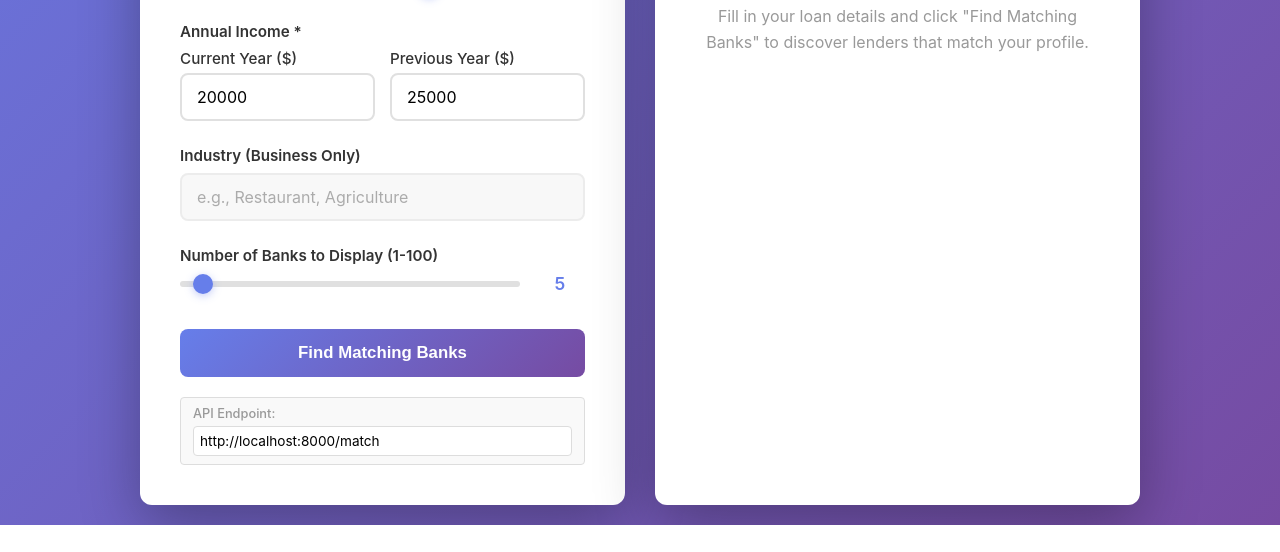
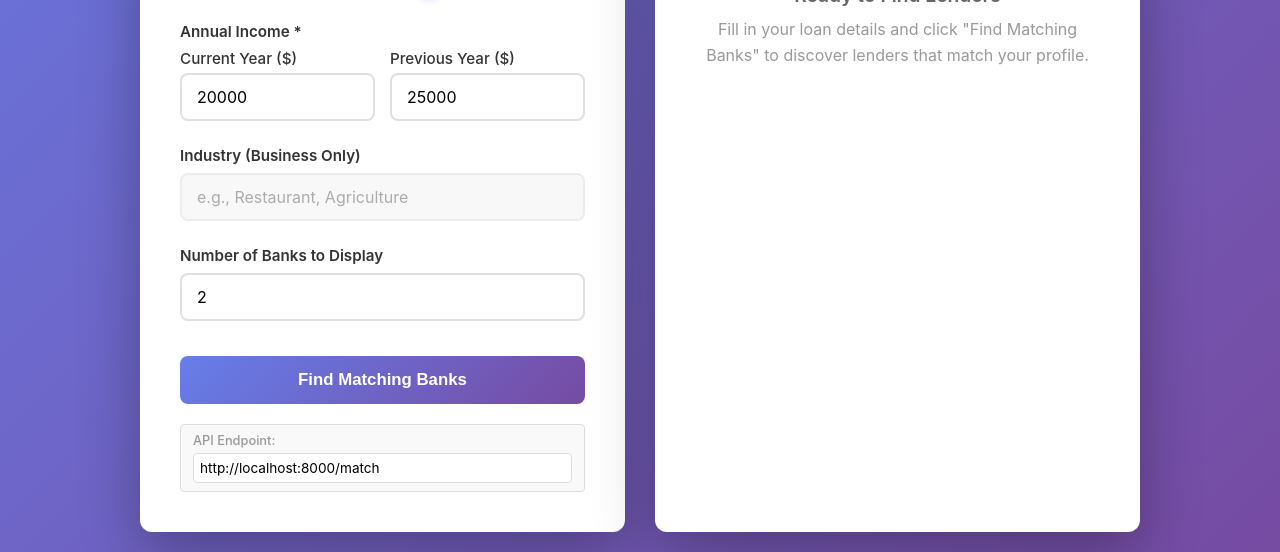
Before and after one commit to ittai-rovnick/lama, a website: page frontend/index.html in a window 1280 px wide. Shown: the part 694-1246 px from the top of the page. Before the commit the page ends 1219 px from the top, so only its background shows below. Drawn offline with Linux system fonts and the light colour scheme.

Commit message:
Update bank limit to use number input with default 2
Frontend changes:
- Replace range slider with number input field
- Default value: 2 (was 5)
- Users can type any number from 1-100
- Simpler UX for setting bank display count

Co-Authored-By: Claude Haiku 4.5 <noreply@anthropic.com>

```diff
--- a/frontend/index.html
+++ b/frontend/index.html
@@ -522,12 +522,9 @@
 
                     <!-- Number of Banks to Display -->
                     <div class="form-group">
-                        <label for="bankLimit">Number of Banks to Display (1-100)</label>
-                        <div class="range-container">
-                            <input type="range" id="bankLimit" name="bankLimit"
-                                   min="1" max="100" value="5" required>
-                            <span class="risk-value" id="bankLimitValue">5</span>
-                        </div>
+                        <label for="bankLimit">Number of Banks to Display</label>
+                        <input type="number" id="bankLimit" name="bankLimit"
+                               value="2" min="1" max="100" required>
                     </div>
 
                     <!-- Submit Button -->
@@ -561,8 +558,6 @@
         const industryInput = document.getElementById('industry');
         const riskLevelInput = document.getElementById('riskLevel');
         const riskValueSpan = document.getElementById('riskValue');
-        const bankLimitInput = document.getElementById('bankLimit');
-        const bankLimitValueSpan = document.getElementById('bankLimitValue');
         const submitBtn = document.getElementById('submitBtn');
         const resultsContent = document.getElementById('resultsContent');
         const apiUrlInput = document.getElementById('apiUrl');
@@ -570,11 +565,6 @@
         // Update risk level display
         riskLevelInput.addEventListener('input', (e) => {
             riskValueSpan.textContent = e.target.value;
-        });
-
-        // Update bank limit display
-        bankLimitInput.addEventListener('input', (e) => {
-            bankLimitValueSpan.textContent = e.target.value;
         });
 
         // Toggle industry field based on borrower type
```
